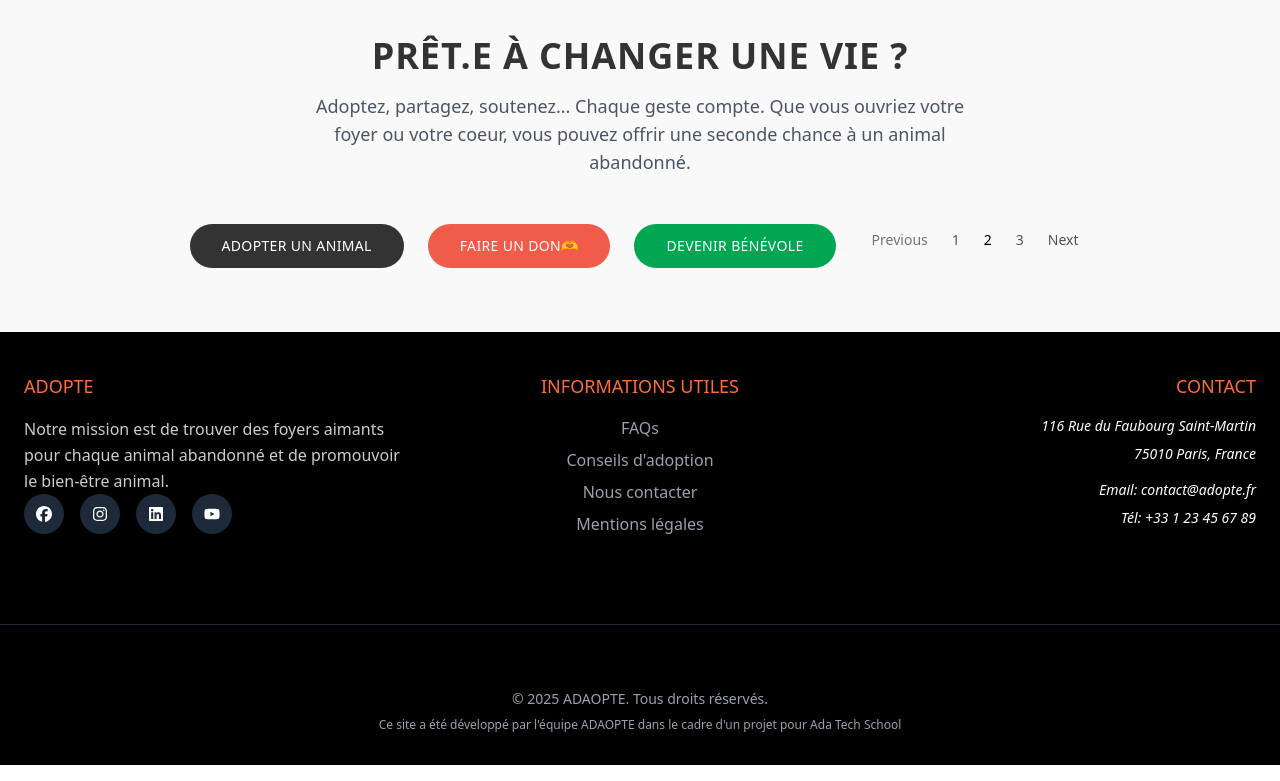
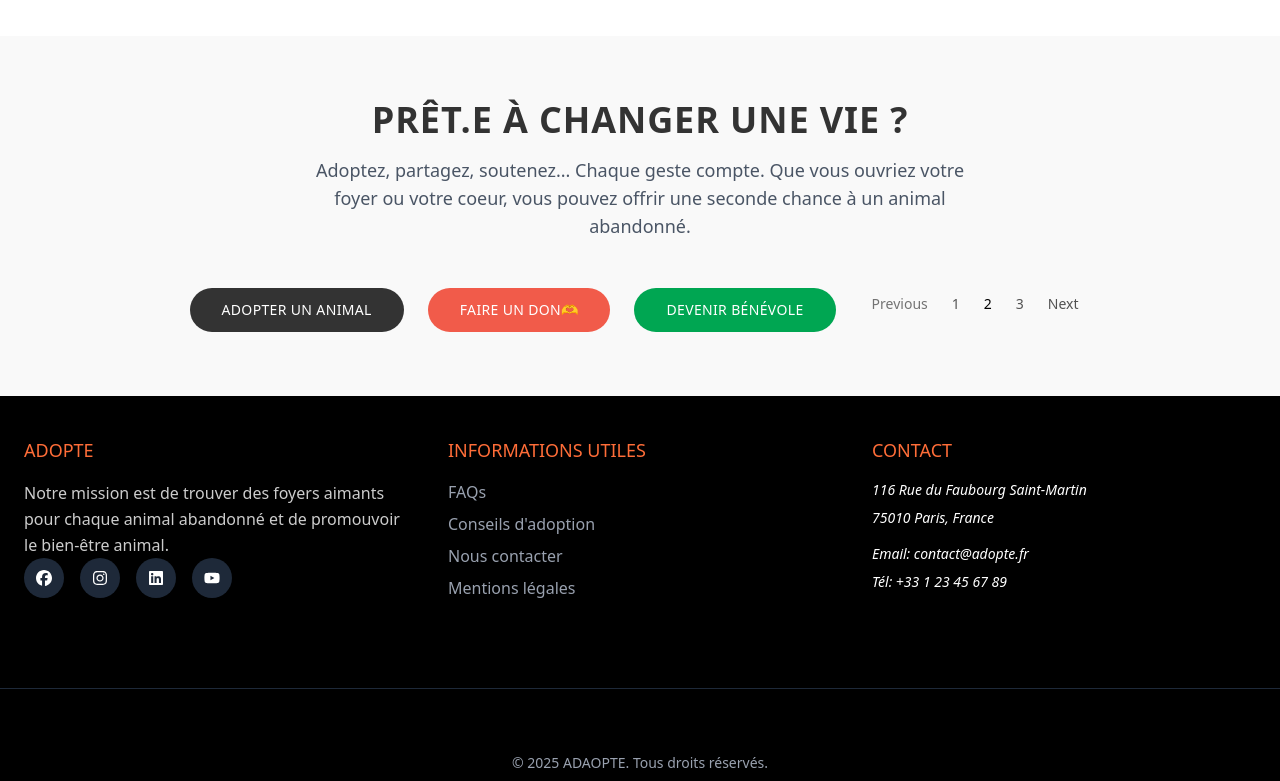
Before and after one commit to DANIebw/Projet-Adaopte-Davielle, a React (Vite) app: page / in a window 1280 px wide. Shown: the part 2462-3243 px from the top of the page. Built offline with nearby package versions, Linux system fonts and the light colour scheme.

Commit message:
change button for link

```diff
--- a/src/Components/Layout/Footer.tsx
+++ b/src/Components/Layout/Footer.tsx
@@ -51,32 +51,32 @@ const Footer = () => {
             </a>
           </div>
         </div>
-        <div className="sm:text-center">
+        <div>
           <h3 className="text-[#ff6d38] text-lg mb-4">INFORMATIONS UTILES</h3>
           <ul className="space-y-2 text-sm sm:text-base">
-            <li className="flex justify-start sm:justify-center items-center gap-2">
+            <li className="flex justify-start items-center gap-2">
               <NavLink to="#" className="text-gray-400">
                 FAQs
               </NavLink>
             </li>
-            <li className="flex justify-start sm:justify-center items-center gap-2">
+            <li className="flex justify-start items-center gap-2">
               <NavLink to="#" className="text-gray-400">
                 Conseils d'adoption
               </NavLink>
             </li>
-            <li className="flex justify-start sm:justify-center items-center gap-2">
+            <li className="flex justify-start items-center gap-2">
               <NavLink to="#" className="text-gray-400">
                 Nous contacter
               </NavLink>
             </li>
-            <li className="flex justify-start sm:justify-center items-center gap-2">
+            <li className="flex justify-start items-center gap-2">
               <NavLink to="#" className="text-gray-400">
                 Mentions légales
               </NavLink>
             </li>
           </ul>
         </div>
-        <div className="lg:text-right">
+        <div>
           <h3 className="text-[#ff6d38] text-lg mb-4">CONTACT</h3>
           <address className="text-white space-y-2 text-sm">
             <p>116 Rue du Faubourg Saint-Martin</p>
--- a/src/pages/HomePage.tsx
+++ b/src/pages/HomePage.tsx
@@ -1,5 +1,7 @@
 import { useNavigate } from "react-router-dom";
 // changer de page sans recharger
+import { Link } from "react-router-dom";
+
 import { HomeCards } from "../Components/Layout/HomeCards";
 import FiltersBar from "../adopt/FiltersBar";
 import Pagination from "../adopt/Pagination";
@@ -158,18 +160,17 @@ export default function HomePage() {
             </div>
           </div>
           <div className="text-center">
-            <button
-              onClick={() => navigate("/animals")}
-              type="button"
-              className="bg-[#333] text-white px-8 py-3 rounded-full font-medium hover:bg-[#444] transition-colors text-sm uppercase tracking-wide cursor-pointer"
+            <Link
+              to="/animals"
+              className="bg-[#333] text-white px-8 py-3 rounded-full font-medium hover:bg-[#444] transition-colors text-sm uppercase tracking-wide cursor-pointer inline-block text-center"
             >
               Voir tous les animaux
-            </button>
+            </Link>
           </div>
         </div>
       </div>
 
-      <div className="text-center max-w-2xl mx-auto mb-14">
+      <div className="text-center max-w-2xl mx-auto mb-14 mt-16">
         <h2 className="text-3xl font-semibold mb-4">Comment ça marche</h2>
         <p className="text-sm text-neutral-500">
           Adopter un animal est un engagement sérieux et à long terme. Voici
@@ -213,29 +214,26 @@ export default function HomePage() {
           </div>
         </div>
         <div className="flex flex-col md:flex-row justify-center gap-4 md:gap-6">
-          <button
-            onClick={() => navigate("/animals")}
-            type="button"
-            className="bg-[#333] text-white px-8 py-3 rounded-full font-medium hover:bg-[#444] transition-colors text-sm uppercase tracking-wide cursor-pointer"
+          <Link
+            to="/animals"
+            className="bg-[#333] text-white px-8 py-3 rounded-full font-medium hover:bg-[#444] transition-colors text-sm uppercase tracking-wide cursor-pointer inline-block text-center"
           >
             Adopter un animal
-          </button>
+          </Link>
 
-          <button
-            onClick={() => navigate("/animals")}
-            type="button"
-            className="bg-[#f15b4a] text-white px-8 py-3 rounded-full font-medium hover:bg-[#444] transition-colors text-sm uppercase tracking-wide cursor-pointer"
+          <Link
+            to="/donation"
+            className="bg-[#f15b4a] text-white px-8 py-3 rounded-full font-medium hover:bg-[#444] transition-colors text-sm uppercase tracking-wide cursor-pointer inline-block text-center"
           >
             Faire un don🫶
-          </button>
+          </Link>
 
-          <button
-            onClick={() => navigate("/animals")}
-            type="button"
-            className="bg-[#00a652] text-white px-8 py-3 rounded-full font-medium hover:bg-[#444] transition-colors text-sm uppercase tracking-wide cursor-pointer"
+          <Link
+            to="/volunteer"
+            className="bg-[#00a652] text-white px-8 py-3 rounded-full font-medium hover:bg-[#444] transition-colors text-sm uppercase tracking-wide cursor-pointer inline-block text-center"
           >
             Devenir bénévole
-          </button>
+          </Link>
           <Pagination />
         </div>
       </div>
```
